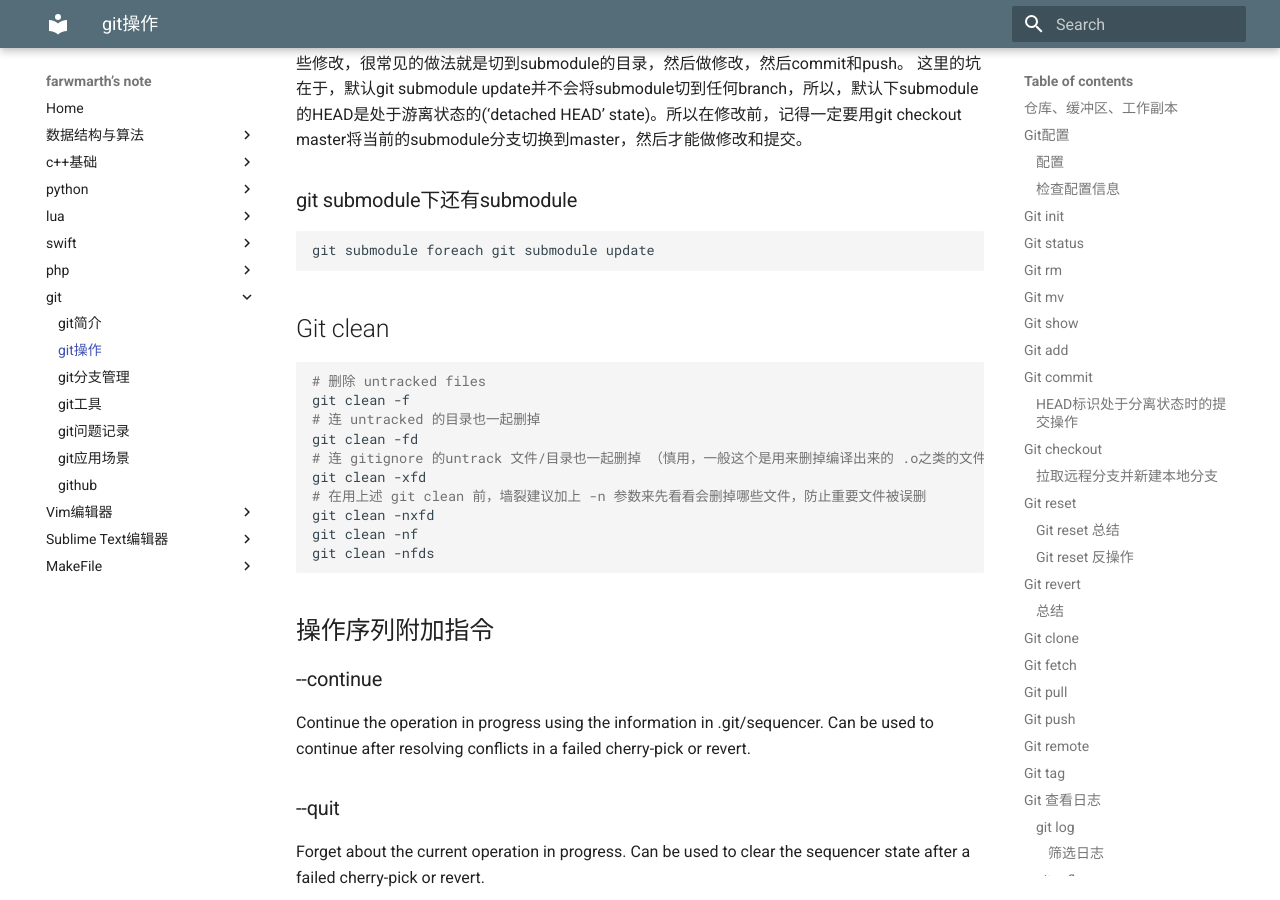
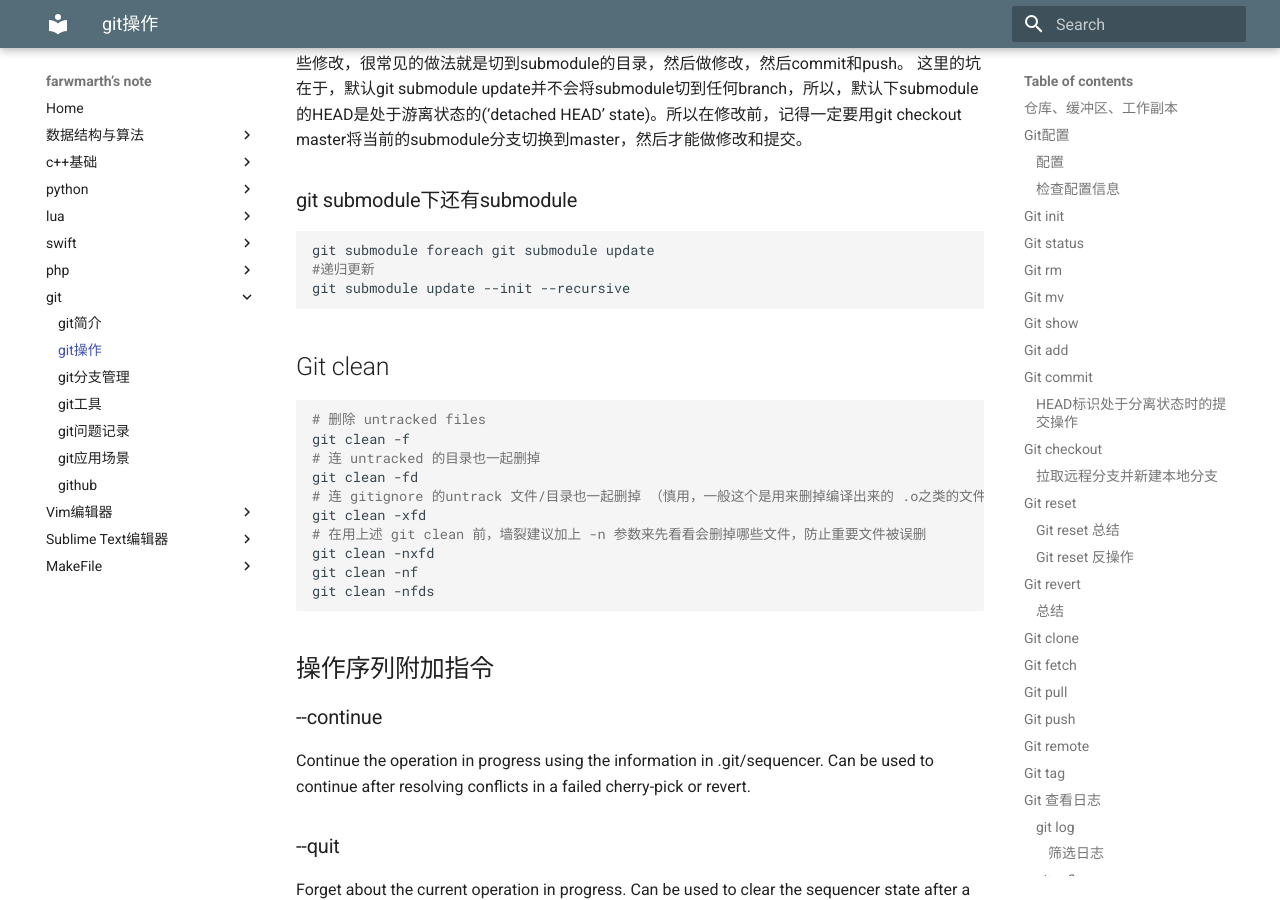
Before and after one commit to wujiyu115/learndocs, an MkDocs documentation site: the page built from docs/versions/git_oper.md, in a window 1280 px wide and 900 px high, scrolled down 16099 px. Built offline with MkDocs 1.6.1 and Material for MkDocs 9.7.7, drawn with Linux system fonts in a browser that asks for light colours; old or Windows-style settings are respelled for this version of MkDocs.

Commit message:
'sync_code'

````diff
--- a/docs/versions/git_oper.md
+++ b/docs/versions/git_oper.md
@@ -413,6 +413,8 @@ git stash clear
 ### git submodule下还有submodule
 ```shell
 git submodule foreach git submodule update
+#递归更新
+git submodule update --init --recursive
 ```
 
 
````
